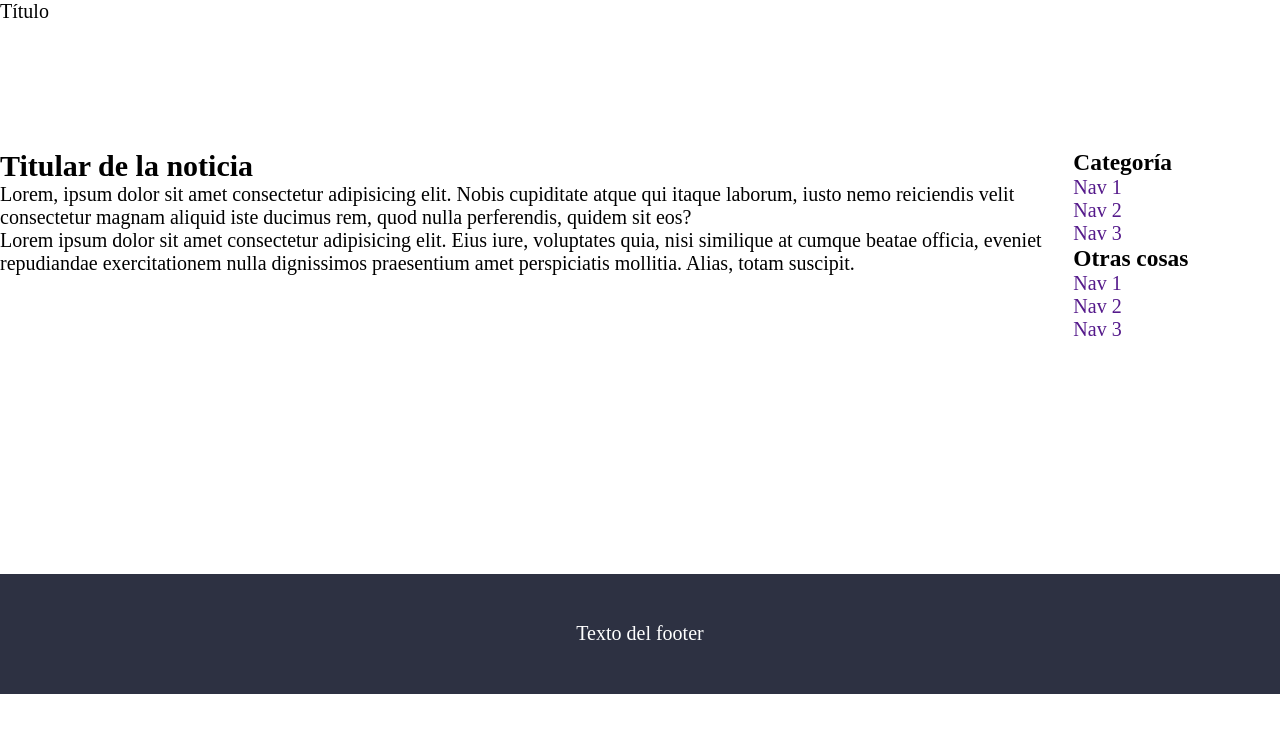
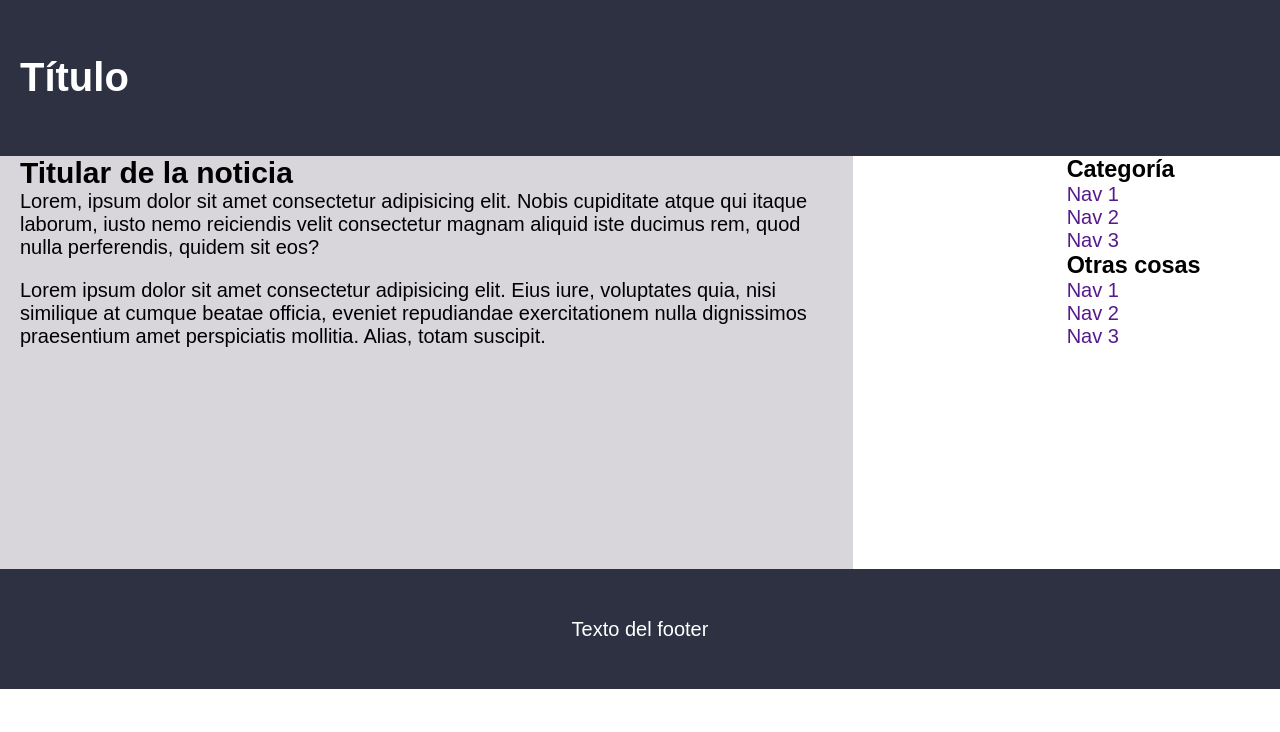
Before and after one commit to Learning-X/202204-W1EXCssLayout-luc-st-pierre, a plain HTML site: page index.html in a window 1280 px wide. Drawn offline with Linux system fonts and the light colour scheme.

Commit message:
Added styles to header

```diff
--- a/index.html
+++ b/index.html
@@ -3,25 +3,28 @@
   <head>
     <meta charset="UTF-8" />
     <meta http-equiv="X-UA-Compatible" content="IE=edge" />
+
     <meta name="viewport" content="width=device-width, initial-scale=1.0" />
     <link rel="icon" type="image/x-icon" href="/assets/images/favicon.ico" />
     <link rel="stylesheet" type="text/css" href="/styles/styles.css" />
     <title>Css Layout</title>
   </head>
   <body>
-    <main class="wrapper">
-      <header class="main-head">Título</header>
+    <main class="main">
+      <header class="main-head">
+        <h1>Título</h1>
+      </header>
 
       <article class="content">
-        <h1>Titular de la noticia</h1>
-        <p>
+        <h1 class="content__title">Titular de la noticia</h1>
+        <p class="content__text text-first">
           Lorem, ipsum dolor sit amet consectetur adipisicing elit. Nobis
           cupiditate atque qui itaque laborum, iusto nemo reiciendis velit
           consectetur magnam aliquid iste ducimus rem, quod nulla perferendis,
           quidem sit eos?
         </p>
 
-        <p>
+        <p class="content__text test-second">
           Lorem ipsum dolor sit amet consectetur adipisicing elit. Eius iure,
           voluptates quia, nisi similique at cumque beatae officia, eveniet
           repudiandae exercitationem nulla dignissimos praesentium amet
--- a/styles/styles.css
+++ b/styles/styles.css
@@ -1,7 +1,8 @@
 :root {
   --txt-black: #000;
   --txt-white: #fff;
-  --bg-white: #fff;
+  --bg-dark: #2d3142;
+  --bg-gray: #d8d5db;
 }
 
 *,
@@ -32,6 +33,11 @@ html {
   font-size: 1.25em;
 }
 
+body {
+  font-family: "Arial";
+  height: 100%;
+}
+
 .main-head {
   grid-area: header;
 }
@@ -44,20 +50,41 @@ html {
   grid-area: nav;
 }
 
+.main-head {
+  background-color: var(--bg-dark);
+  color: #fff;
+  display: flex;
+  justify-content: flex-start;
+  align-items: center;
+  padding: 0 1rem;
+  font-weight: 100;
+}
+
+.content {
+  background-color: var(--bg-gray);
+  width: 80%;
+  padding-left: 1rem;
+  padding-right: 1rem;
+}
+
+.text-first {
+  margin-bottom: 1rem;
+}
+
 .main-footer {
   display: flex;
   justify-content: center;
   align-items: center;
   height: 6rem;
   color: #fff;
-  background-color: #2d3142;
+  background-color: var(--bg-dark);
   grid-area: footer;
 }
 
-.wrapper {
+.main {
   height: 100vh;
   display: grid;
-  gap: 20px;
+
   grid-template-areas:
     "header"
     "nav"
@@ -66,7 +93,7 @@ html {
 }
 
 @media (min-width: 500px) {
-  .wrapper {
+  .main {
     grid-template-columns: 1fr 3fr;
     grid-template-areas:
       "header  header"
@@ -81,7 +108,7 @@ html {
 }
 
 @media (min-width: 700px) {
-  .wrapper {
+  .main {
     grid-template-columns: 1fr 4fr 1fr;
     grid-template-areas:
       "header header  header"
```
